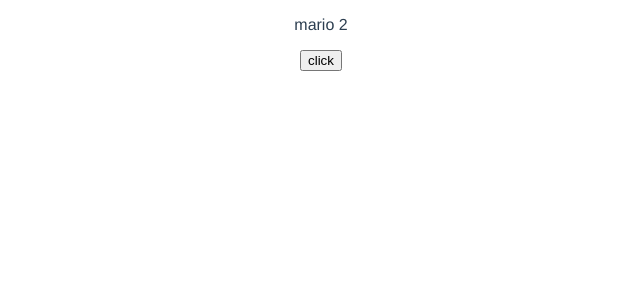
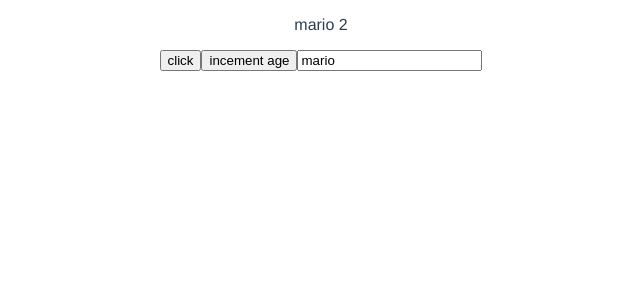
Before and after one commit to Antony-jacques/vue-blog-composition, a Vue app: page / in a window 1280 px wide. Shown: the top 300 px of the page, without its empty margins (319-959 px from the left). Built offline with nearby package versions, Linux system fonts and the light colour scheme.

Commit message:
ref for reactive data

```diff
--- a/src/views/HomeView.vue
+++ b/src/views/HomeView.vue
@@ -1,10 +1,12 @@
 <template>
   <div class="home">
-    <p ref="paragraph">
+    <p>
       {{ name }} {{ age }}
     </p>
     <div>
       <button @click="handleClick">click</button>
+      <button @click="age++">incement age</button>
+      <input type="text" v-model="name">
     </div>
   </div>
 </template>
@@ -16,18 +18,16 @@
   setup() {
     console.log("setup");
 
-    const paragraph = ref(null)
-
-    let name = "mario";
-    let age = 2;
+    const name = ref("mario");
+    const age = ref(2);
 
     const handleClick = () => {
-      console.log(paragraph.value); // output: <p> mario 2 </p>
-      paragraph.value.classList.add('text')
-      paragraph.value.textContent = "hello world"
+      console.log(); // output: <p> mario 2 </p>
+      name.value = "Luigi"
+      age.value = 35
     };
 
-    return { name, age, handleClick, paragraph };
+    return { name, age, handleClick,  };
   }
 };
 </script>
```
